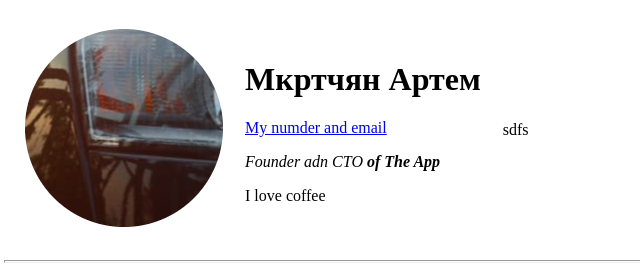
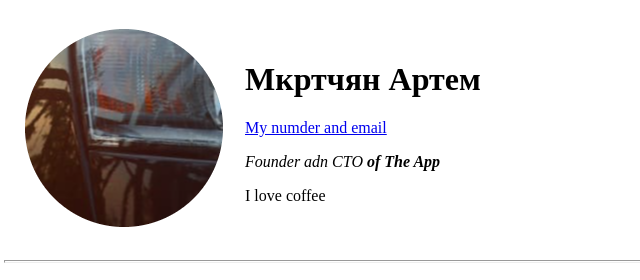
Before and after one commit to timahols/cv, a plain HTML site: page index.html in a window 1280 px wide. Shown: the top 280 px of the page, 4-644 px from the left. Drawn offline with Linux system fonts and the light colour scheme.

Commit message:
Update index.html

```diff
--- a/index.html
+++ b/index.html
@@ -15,9 +15,6 @@
           <p><a href="index1.html">My numder and email</a></p>
           <p><em>Founder adn CTO<strong> of The App</strong></em></p>
           <p>I love coffee</p>
-        </td>
-        <td>
-          <p>sdfs</p>
         </td>
       </tr>
     </table>
```
